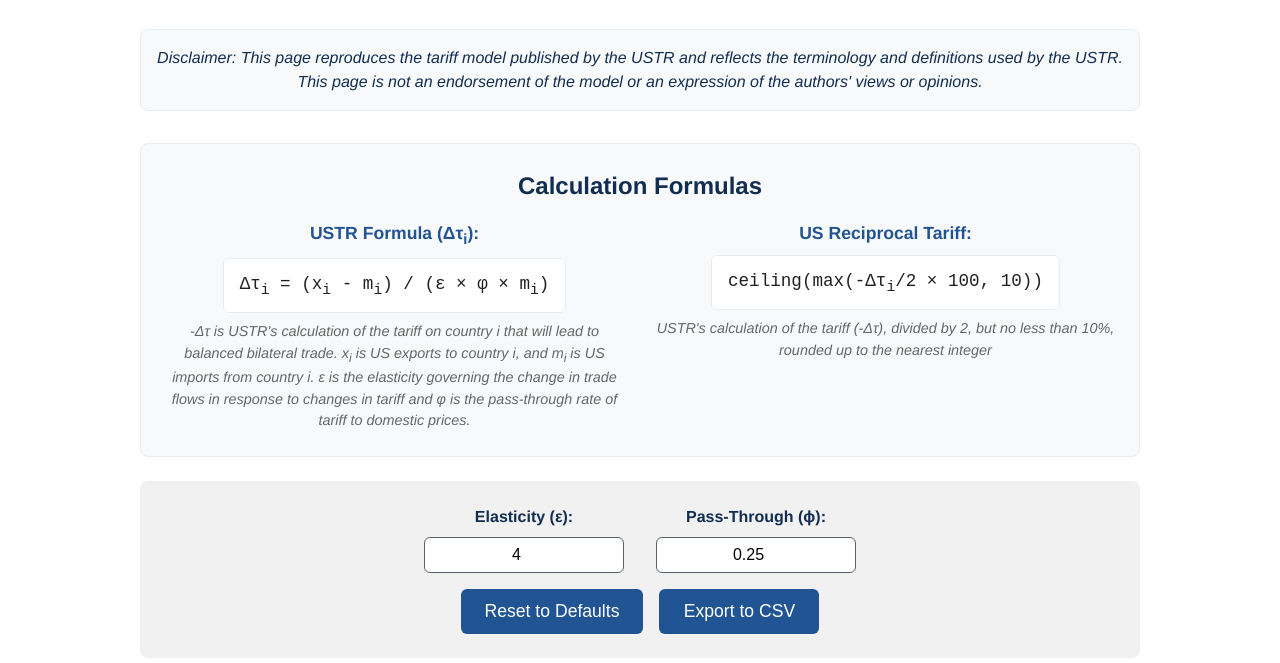
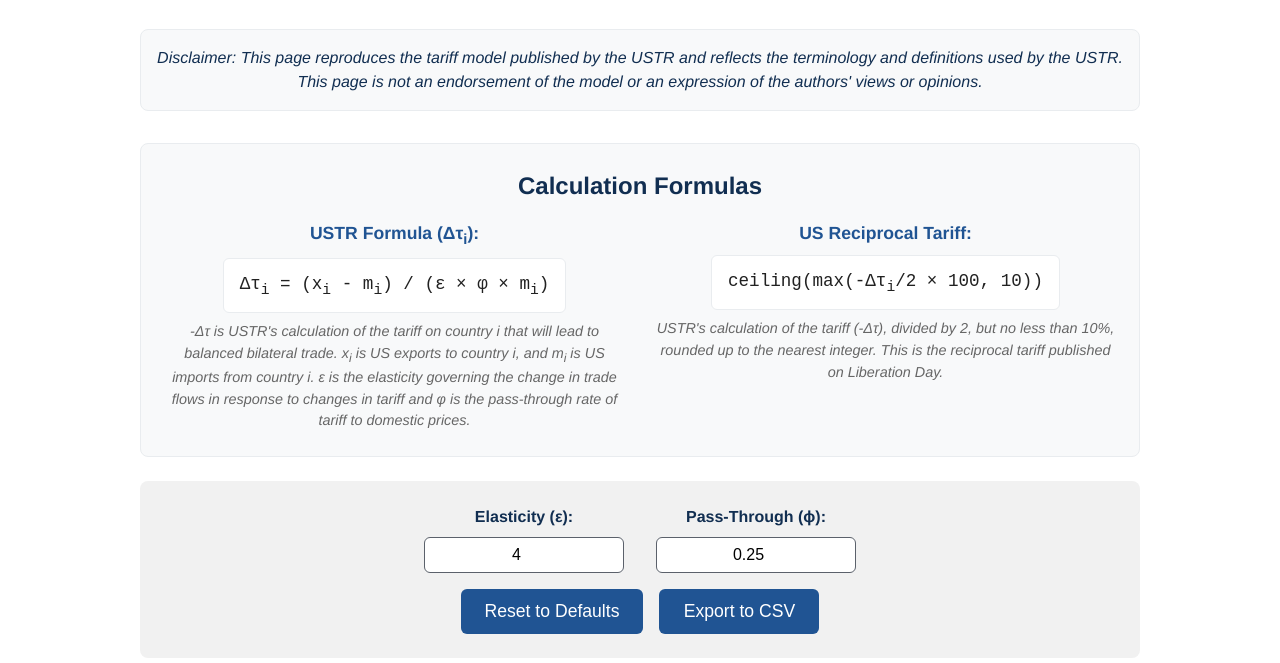
Before and after one commit to jssmith/tariff-calc, a plain HTML site: page index.html in a window 1280 px wide. Shown: the part 137-800 px from the top of the page. Drawn offline with Linux system fonts and the light colour scheme.

Commit message:
clarify liberation day

```diff
--- a/index.html
+++ b/index.html
@@ -29,7 +29,7 @@
                     <div class="formula">
                         <h3>US Reciprocal Tariff:</h3>
                         <p class="formula-text">ceiling(max(-Δτ<sub>i</sub>/2 × 100, 10))</p>
-                        <p class="formula-desc">USTR's calculation of the tariff (-Δτ), divided by 2, but no less than 10%, rounded up to the nearest integer</p>
+                        <p class="formula-desc">USTR's calculation of the tariff (-Δτ), divided by 2, but no less than 10%, rounded up to the nearest integer. This is the reciprocal tariff published on Liberation Day.</p>
                     </div>
                 </div>
             </div>
```
